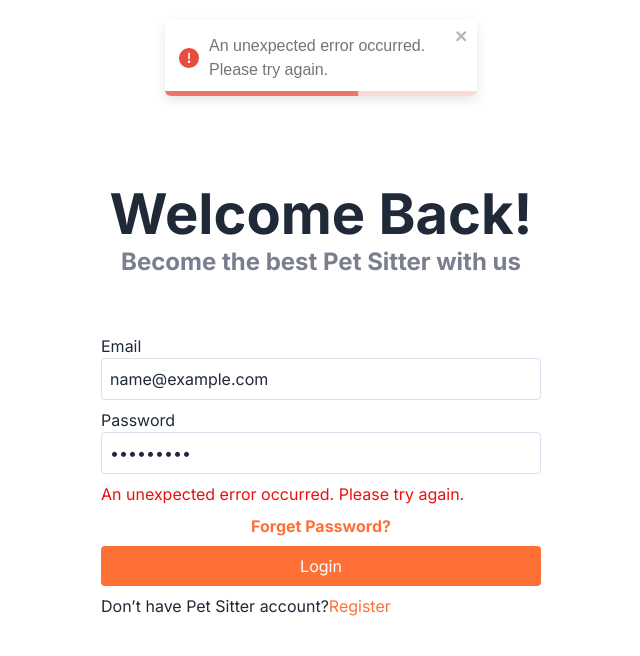
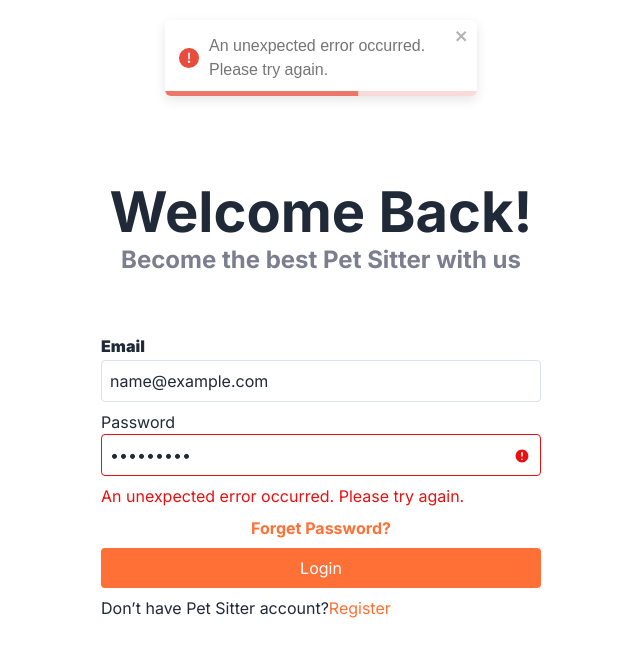
Before and after one commit to pipooreo/pet-sitter-app, a Next.js app: page /loginsitter in a window 1280 px wide. Both pictures are taken after typing "name@example.com", "Sample123" into the empty fields and a click on the button "Forget Password?". Shown: the top 656 px of the page, without its empty margins (319-959 px from the left). Built offline with nearby package versions, Linux system fonts and the light colour scheme; a web font is replaced by a local one.

Commit message:
feat:create file provider.jsx

```diff
--- /dev/null
+++ b/src/app/Providers.jsx
@@ -0,0 +1,7 @@
+"use client";
+
+import { SessionProvider } from "next-auth/react";
+
+export const AuthProvider = ({ children }) => {
+  return <SessionProvider>{children}</SessionProvider>;
+};
--- a/src/app/api/auth/[...nextauth]/route.js
+++ b/src/app/api/auth/[...nextauth]/route.js
@@ -83,6 +83,7 @@ export const authOptions = {
   },
   pages: {
     signIn: "/loginsitter",
+    signIn: "/login",
     error: "/auth/error",
   },
   debug: process.env.NODE_ENV === "development",
--- a/src/app/layout.jsx
+++ b/src/app/layout.jsx
@@ -1,5 +1,6 @@
 import { Inter } from "next/font/google";
 import "./globals.css";
+import { AuthProvider } from "./Providers";
 
 const inter = Inter({ subsets: ["latin"] });
 
@@ -15,7 +16,7 @@ export default function RootLayout({ children }) {
         <link href="https://fonts.cdnfonts.com/css/satoshi" rel="stylesheet" />
       </head>
       <body className={`font-satoshi bg-white ${inter.className}`}>
-        {children}
+        <AuthProvider>{children}</AuthProvider>
       </body>
     </html>
   );
--- a/src/app/loginsitter/page.jsx
+++ b/src/app/loginsitter/page.jsx
@@ -38,8 +38,7 @@ function LoginSitterPage() {
           setFieldError("password", result.error);
         }
       } else {
-        toast.success("Login successful!");
-        router.push("/");
+        router.replace("/sitter");
       }
     } catch (error) {
       console.error("Login error:", error);
@@ -81,13 +80,17 @@ function LoginSitterPage() {
             onSubmit={handleSubmit}
           >
             {({ errors, touched, isSubmitting }) => (
-              <Form className="flex flex-col">
-                <label htmlFor="email">Email</label>
+              <Form className="flex flex-col ">
+                <div>
+                  <label htmlFor="email" className="font-black text-body2">
+                    Email
+                  </label>
+                  <div className="relative">
                     <Field
                       type="email"
                       name="email"
                       placeholder="email@company.com"
-                  className={`mb-2 p-2 border rounded outline-none transition-colors duration-200
+                      className={`mb-2 p-2 pr-10 w-full border rounded outline-none transition-colors duration-200
                     ${
                       errors.email && touched.email
                         ? "border-red"
@@ -95,24 +98,63 @@ function LoginSitterPage() {
                     }
                      focus:border-orange-400`}
                     />
+                    {errors.email && touched.email && (
+                      <svg
+                        width="14"
+                        height="14"
+                        className="absolute right-3 top-[22px] transform -translate-y-1/2 text-red"
+                        viewBox="0 0 14 14"
+                        fill="none"
+                        xmlns="http://www.w3.org/2000/svg"
+                      >
+                        <path
+                          fillRule="evenodd"
+                          clipRule="evenodd"
+                          d="M13.4016 6.99961C13.4016 10.5342 10.5362 13.3996 7.00156 13.3996C3.46694 13.3996 0.601562 10.5342 0.601562 6.99961C0.601562 3.46499 3.46694 0.599609 7.00156 0.599609C10.5362 0.599609 13.4016 3.46499 13.4016 6.99961ZM7.80156 10.1996C7.80156 10.6414 7.44339 10.9996 7.00156 10.9996C6.55974 10.9996 6.20156 10.6414 6.20156 10.1996C6.20156 9.75778 6.55974 9.39961 7.00156 9.39961C7.44339 9.39961 7.80156 9.75778 7.80156 10.1996ZM7.00156 2.99961C6.55974 2.99961 6.20156 3.35778 6.20156 3.79961V6.99961C6.20156 7.44144 6.55974 7.79961 7.00156 7.79961C7.44339 7.79961 7.80156 7.44144 7.80156 6.99961V3.79961C7.80156 3.35778 7.44339 2.99961 7.00156 2.99961Z"
+                          fill="#EA1010"
+                        />
+                      </svg>
+                    )}
+                  </div>
                   <ErrorMessage
                     name="email"
                     component="div"
                     className="text-red mb-2"
                   />
-
+                </div>
+                <div></div>
                 <label htmlFor="password">Password</label>
+                <div className="relative">
                   <Field
                     type="password"
                     name="password"
-                  className={`mb-2 p-2 border rounded outline-none transition-colors duration-200
+                    className={`mb-2 p-2 border w-full rounded outline-none transition-colors duration-200
                     ${
-                      errors.email && touched.email
+                      errors.password && touched.password
                         ? "border-red"
                         : "border-gray-200"
                     }
                      focus:border-orange-400`}
                   />
+                  {errors.password && touched.password && (
+                    <svg
+                      width="14"
+                      height="14"
+                      className="absolute right-3 top-[22px] transform -translate-y-1/2 text-red"
+                      viewBox="0 0 14 14"
+                      fill="none"
+                      xmlns="http://www.w3.org/2000/svg"
+                    >
+                      <path
+                        fillRule="evenodd"
+                        clipRule="evenodd"
+                        d="M13.4016 6.99961C13.4016 10.5342 10.5362 13.3996 7.00156 13.3996C3.46694 13.3996 0.601562 10.5342 0.601562 6.99961C0.601562 3.46499 3.46694 0.599609 7.00156 0.599609C10.5362 0.599609 13.4016 3.46499 13.4016 6.99961ZM7.80156 10.1996C7.80156 10.6414 7.44339 10.9996 7.00156 10.9996C6.55974 10.9996 6.20156 10.6414 6.20156 10.1996C6.20156 9.75778 6.55974 9.39961 7.00156 9.39961C7.44339 9.39961 7.80156 9.75778 7.80156 10.1996ZM7.00156 2.99961C6.55974 2.99961 6.20156 3.35778 6.20156 3.79961V6.99961C6.20156 7.44144 6.55974 7.79961 7.00156 7.79961C7.44339 7.79961 7.80156 7.44144 7.80156 6.99961V3.79961C7.80156 3.35778 7.44339 2.99961 7.00156 2.99961Z"
+                        fill="#EA1010"
+                      />
+                    </svg>
+                  )}
+                </div>
+
                 <ErrorMessage
                   name="password"
                   component="div"
--- /dev/null
+++ b/src/app/sitter/page.jsx
@@ -0,0 +1,18 @@
+"use client";
+import { signOut, useSession } from "next-auth/react";
+import React from "react";
+
+function Sitterpage() {
+  const { data: session } = useSession();
+  console.log(session);
+  const handleSignOut = async () => {
+    await signOut({ callbackUrl: "/loginsitter" });
+  };
+  return (
+    <div>
+      <button onClick={handleSignOut}>Log Out</button>{" "}
+    </div>
+  );
+}
+
+export default Sitterpage;
```
Also changed, not shown: public/exclamation-circle.svg (added). Lines whose indentation alone changed are shown as unchanged.
